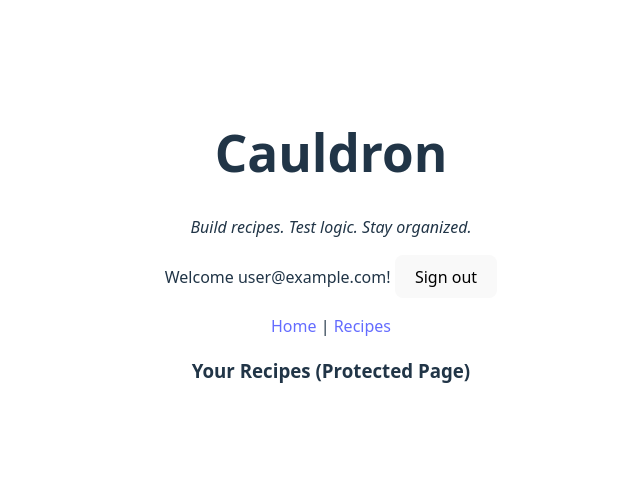
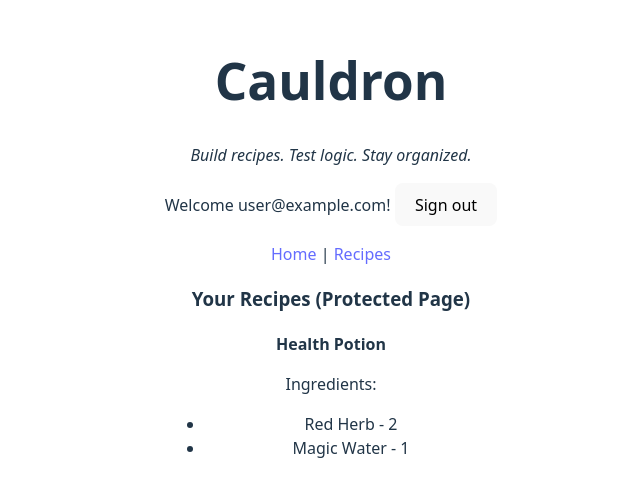
Before and after one commit to CodeWithJazmine/cauldron, a React (Vite) app: page /recipes in a window 1280 px wide. Shown: the part 153-650 px from the top of the page, without its empty margins (309-949 px from the left). Built offline with nearby package versions, Linux system fonts and the light colour scheme; no server answers; sample sign-in values are in the browser's storage.

Commit message:
feat: add RecipeDisplay component and sample data for recipes

```diff
--- /dev/null
+++ b/src/components/RecipeDisplay.tsx
@@ -0,0 +1,20 @@
+import React from 'react';
+import { sampleRecipe } from '../sample-data';
+
+const RecipeDisplay: React.FC = () => {
+    return (
+        <div>
+            <b>{sampleRecipe.title}</b>
+            <p>Ingredients:</p>
+            <ul>
+                {sampleRecipe.ingredients.map(ingredient => (
+                    <li key={ingredient.id}>
+                        {ingredient.name} - {ingredient.quantity}
+                    </li>
+                ))}
+            </ul>
+        </div>
+    );
+};
+
+export default RecipeDisplay;
--- a/src/main.tsx
+++ b/src/main.tsx
@@ -7,6 +7,7 @@ import ErrorPage from './error-page'
 import Auth from './pages/Auth'
 import { AuthProvider } from './contexts/AuthContext.tsx'
 import { RequireAuth } from './components/RequireAuth.tsx'
+import RecipeDisplay from './components/RecipeDisplay.tsx'
 
 // Home page component (for now)
 function HomePage() {
@@ -15,7 +16,12 @@ function HomePage() {
 
 // Protected recipes page (for now)
 function RecipesPage() {
-  return <h3>Your Recipes (Protected Page)</h3>
+  return (
+    <div>
+      <h3>Your Recipes (Protected Page)</h3>
+      <RecipeDisplay />
+    </div>
+  );
 }
 
 const router = createBrowserRouter([
--- /dev/null
+++ b/src/sample-data.ts
@@ -0,0 +1,20 @@
+import type { Ingredient, Recipe } from './types/types.ts';
+
+export const sampleIngredients: Ingredient[] = [
+    {
+        id: 'red-herb',
+        name: 'Red Herb',
+        quantity: 2
+    },
+    {
+        id: 'magic-water',
+        name: 'Magic Water',
+        quantity: 1
+    }
+];
+
+export const sampleRecipe: Recipe = {
+    id: 'health-potion',
+    title: 'Health Potion',
+    ingredients: sampleIngredients,
+};
--- /dev/null
+++ b/src/types/types.ts
@@ -0,0 +1,15 @@
+interface Ingredient {
+    id: string;
+    name: string;
+    quantity: number;
+    image?: string;
+}
+
+interface Recipe {
+    id: string;
+    title: string;
+    ingredients: Ingredient[];
+    image?: string;
+}
+
+export type { Ingredient, Recipe };
```
Also changed, not shown: 1 other file (tests, documents, lock files or other folders).
